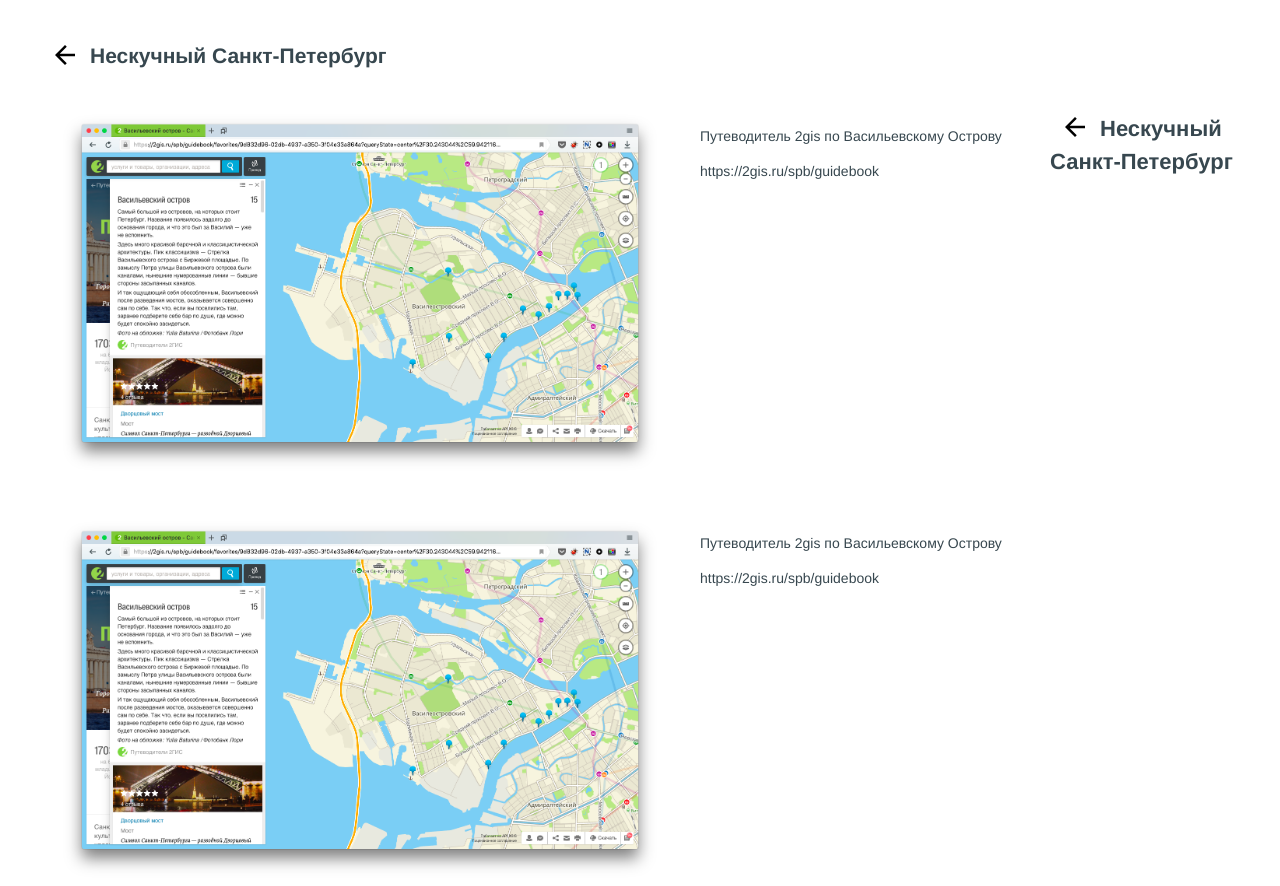
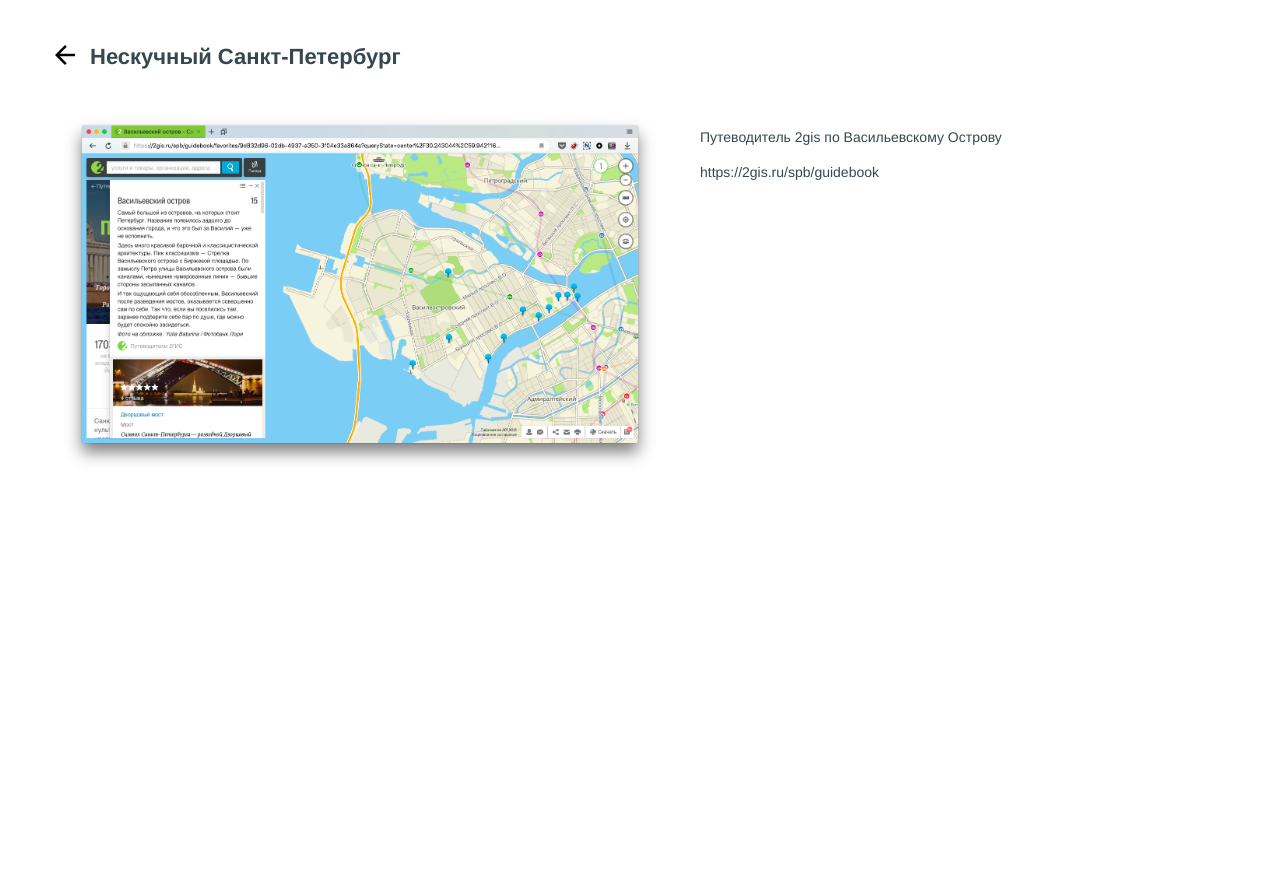
Before and after one commit to bachinin/bachinin.github.io, a plain HTML site: page 2gis_vasilevsky_island.html in a window 1280 px wide. After the commit the page ends 800 px from the top, so only its background shows below. Drawn offline with Linux system fonts and the light colour scheme.

Commit message:
misprint fix

```diff
--- a/2gis_vasilevsky_island.html
+++ b/2gis_vasilevsky_island.html
@@ -1,33 +1,3 @@
-<!DOCTYPE html>
-<html lang="ru">
-	<head>
-		<title>Нескучный Санкт-Петербург</title>
-		<meta charset="utf-8">
-		<meta name="viewport" content="width=device-width, initial-scale=1">
-		<link rel="stylesheet" href="style.css">
-	</head>
-	<body>
-		<div>
-			<a href="index.html">
-			<img class="arrow_back" src="imgs/baseline-arrow_back.svg">
-			<h2>Нескучный Санкт&#8209;Петербург</h2>
-			</a>
-		</div>
-		<div class="container">
-			<div class="image_block">
-				<img src="imgs/2gis_vasilevsky_island_inner.png">
-			</div>
-			<div class="description_block">
-				<p>Путеводитель 2gis по Васильевскому Острову</p>
-				<p>
-					<a target="_blank" href="https://2gis.ru/spb/guidebook/favorites/9d832d96-02db-4937-a350-3f04e33a864a?queryState=center%2F33.09082%2C66.031411%2Fzoom%2F6">https://2gis.ru/spb/guidebook</a>
-				</p>
-			</div>
-		</div>
-	</body>
-</html>
-
-
 <!DOCTYPE html>
 <html lang="ru">
 	<head>
@@ -43,7 +13,6 @@
 			</a>
 			<p class="backword"><a href="index.html">Нескучный Санкт&#8209;Петербург</a></p>
 		</div>
-		<div style="clear: both;"></div>
 		<div class="container">
 			<div class="image_block">
 				<img src="imgs/2gis_vasilevsky_island_inner.png">
```
Also changed, not shown: botanical_garden.html (+0 -1 lines).
